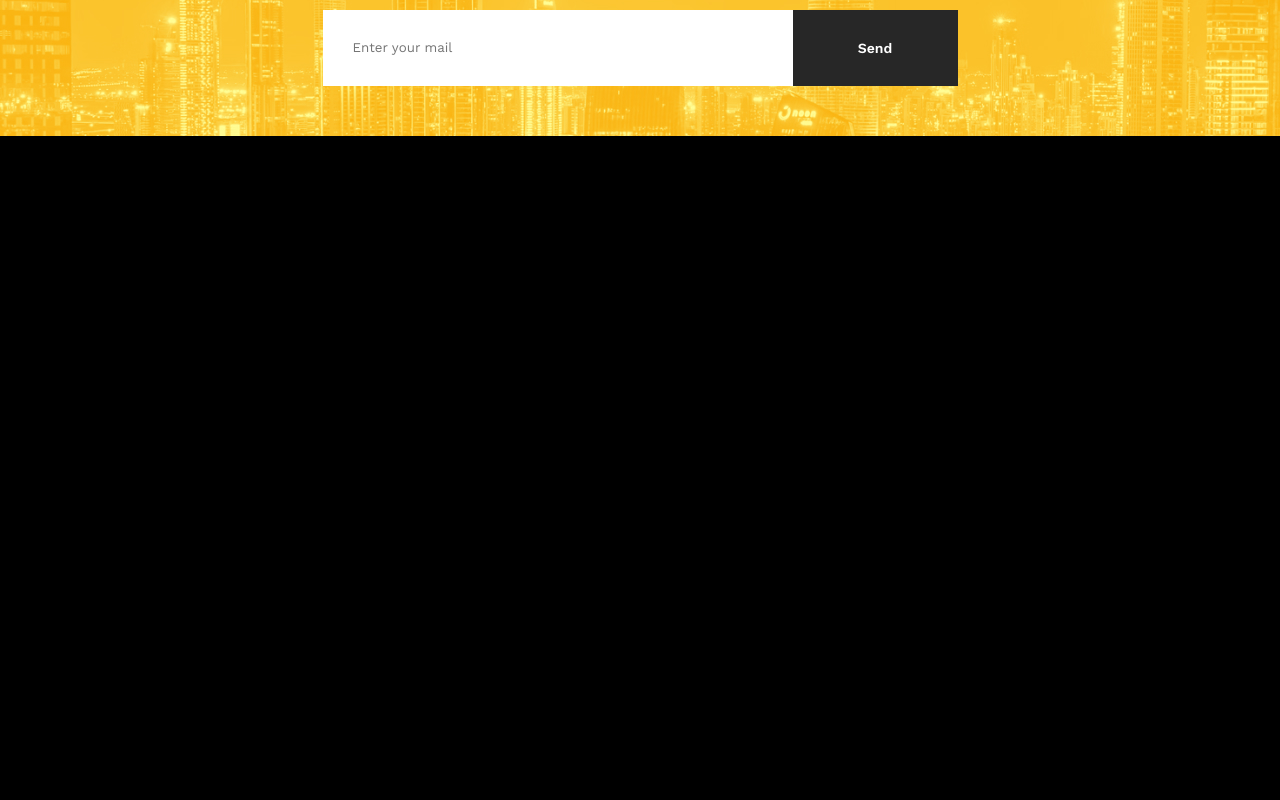
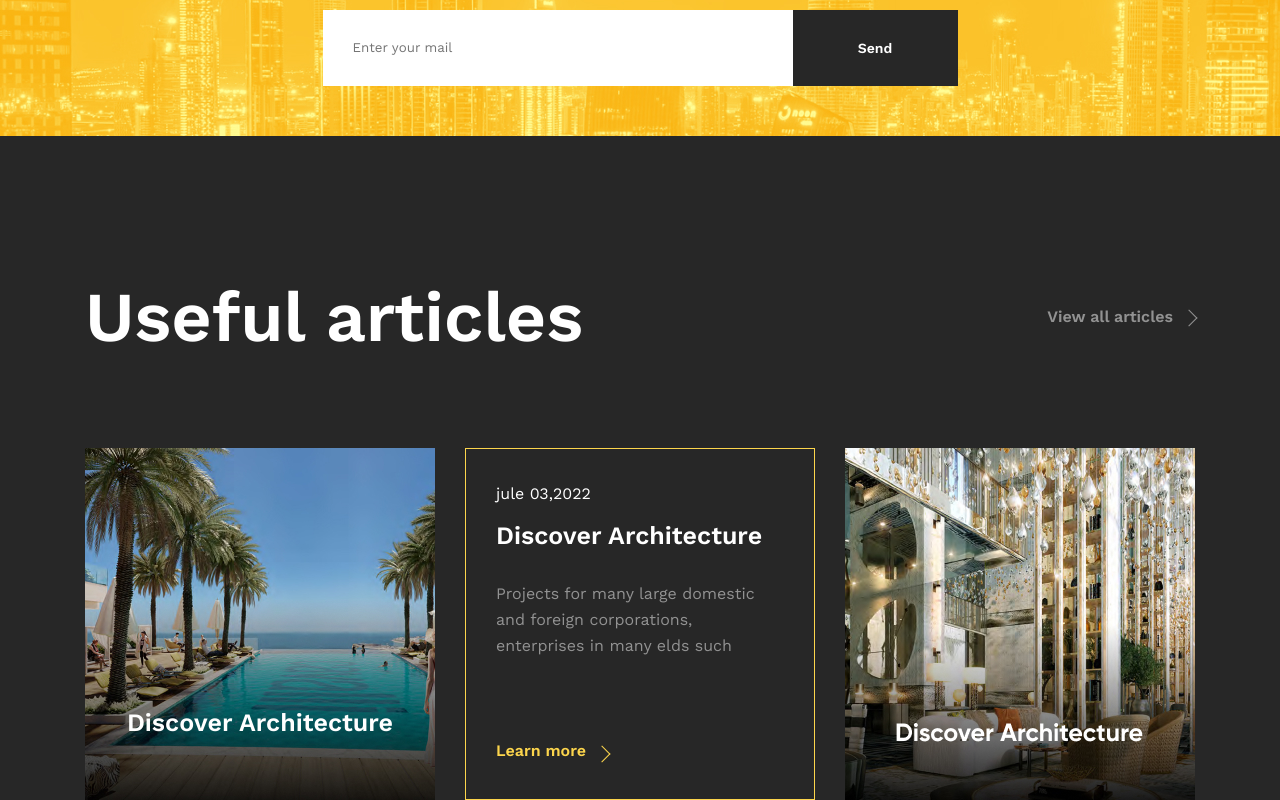
Before and after one commit to ThunderFlight/R_dubai_reality, a React (Vite) app: page / in a window 1280 px wide. Shown: the part 3333-4133 px from the top of the page. Before the commit the page ends 3469 px from the top, so only its background shows below. Built offline with nearby package versions, Linux system fonts and the light colour scheme.

Commit message:
:hammer: component UsefulArticles

```diff
--- a/src/components/Home/HomeContactUs/HomeContactUs.module.scss
+++ b/src/components/Home/HomeContactUs/HomeContactUs.module.scss
@@ -4,7 +4,6 @@
   @include flex-col(center);
   background-image: url(../../../images/contactUsBg.jpg);
   min-height: 264px;
-
   background-color: $GRAY;
 
   @include media($SCREEN_DESKTOP) {
--- /dev/null
+++ b/src/components/Home/HomeUsefulAricles/HomeUsefulArticles.jsx
@@ -0,0 +1,34 @@
+import styles from './HomeUsefulArticles.module.scss';
+
+export const HomeUsefulArticles = () => {
+  return (
+    <section className={styles.usefulArticles}>
+      <div className={styles.usefulArticles__wrapperTitle}>
+        <h2>Useful articles</h2>
+        <a>
+          View all articles <span className={styles.usefulArticles__arrow}></span>
+        </a>
+      </div>
+      <div className={styles.usefulArticles__wrapperImage}>
+        <div className={styles.usefulArticles__wrapperImage_exterior}>
+          <h1>Discover Architecture</h1>
+        </div>
+
+        <div className={styles.usefulArticles__wrapperImage_border}>
+          <p className={styles.usefulArticles__wrapperImage_border_date}>jule 03,2022</p>
+          <h3 className={styles.usefulArticles__wrapperImage_border_title}>
+            Discover Architecture
+          </h3>
+          <p className={styles.usefulArticles__wrapperImage_border_about}>
+            Projects for many large domestic and foreign corporations, enterprises in many elds such
+          </p>
+          <a className={styles.usefulArticles__wrapperImage_border_link}>
+            Learn more <span></span>
+          </a>
+        </div>
+
+        <div className={styles.usefulArticles__wrapperImage_interior}></div>
+      </div>
+    </section>
+  );
+};
--- /dev/null
+++ b/src/components/Home/HomeUsefulAricles/HomeUsefulArticles.module.scss
@@ -0,0 +1,102 @@
+@import 'main';
+
+.usefulArticles {
+  @include flex-col(center, center);
+  background-color: $GRAY;
+  padding-top: 140px;
+
+  &__wrapperTitle {
+    @include flex(space-between, center);
+    width: 1110px;
+    margin-bottom: 90px;
+
+    h2 {
+      @include text(70px, 700, $WHITE);
+    }
+
+    a {
+      @include flex-row(center);
+      @include text(16px, 600, #929292);
+      line-height: 21px;
+      cursor: pointer;
+    }
+  }
+
+  &__arrow {
+    @include flex(center);
+    margin-top: 6px;
+    margin-left: 10px;
+    width: 12px;
+    height: 12px;
+    border-top: 1px solid #929292;
+    border-right: 1px solid #929292;
+
+    transform: rotate(45deg);
+  }
+
+  &__wrapperImage {
+    @include flex-row(center);
+    &_exterior {
+      @include flex(center);
+      background-image: url(../../../images/homeUsefulArticlesExterior.jpg);
+      width: 350px;
+      min-height: 352px;
+      margin-right: 30px;
+
+      h1 {
+        @include text(25px, 700, $WHITE);
+        margin-top: 260px;
+        margin-bottom: 50px;
+      }
+    }
+
+    &_border {
+      border: 1px solid $YELLOW;
+      width: 350px;
+      min-height: 352px;
+      padding: 35px 40px 35px 30px;
+      margin-right: 30px;
+
+      &_date {
+        @include text(16px, 400, $WHITE);
+        margin-bottom: 15px;
+      }
+
+      &_title {
+        @include text(25px, 700, $WHITE);
+        line-height: 35px;
+        margin-bottom: 28px;
+      }
+
+      &_about {
+        @include text(16px, 300px, #929292);
+        line-height: 26px;
+        width: 270px;
+        margin-bottom: 80px;
+      }
+
+      &_link {
+        @include flex(_, center);
+        @include text(16px, 600, $YELLOW);
+        line-height: 24px;
+        cursor: pointer;
+        span {
+          @include flex(center);
+          margin-top: 6px;
+          margin-left: 10px;
+          width: 12px;
+          height: 12px;
+          border-top: 1px solid $YELLOW;
+          border-right: 1px solid $YELLOW;
+          transform: rotate(45deg);
+        }
+      }
+    }
+
+    &_interior {
+      background-image: url(../../../images/homeUsefulArticlesInterior.jpg);
+      width: 350px;
+      min-height: 352px;
+    }
+  }
+}
--- /dev/null
+++ b/src/components/Home/HomeUsefulAricles/index.js
@@ -0,0 +1 @@
+export * from './HomeUsefulArticles';
--- a/src/components/Home/index.js
+++ b/src/components/Home/index.js
@@ -2,4 +2,5 @@ export * from './HomeAppartaments/';
 export * from './HomeContactUs/';
 export * from './HomeOurExpertise/';
 export * from './HomeQuote/';
+export * from './HomeUsefulAricles/';
 export * from './HomeVideo/';
--- a/src/pages/Home.jsx
+++ b/src/pages/Home.jsx
@@ -3,6 +3,7 @@ import {
   HomeContactUs,
   HomeOurExpertise,
   HomeQuote,
+  HomeUsefulArticles,
   HomeVideo,
 } from '../components/Home';
 
@@ -14,6 +15,7 @@ export const Home = () => {
       <HomeQuote />
       <HomeAppartaments />
       <HomeContactUs />
+      <HomeUsefulArticles />
     </div>
   );
 };
```
Also changed, not shown: src/images/homeUsefulArticlesExterior.jpg (added), src/images/homeUsefulArticlesInterior.jpg (added).
